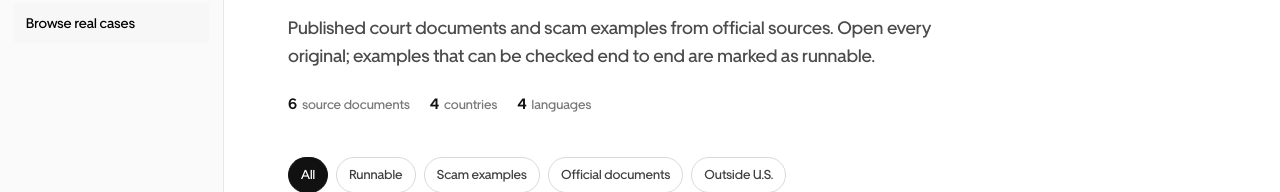
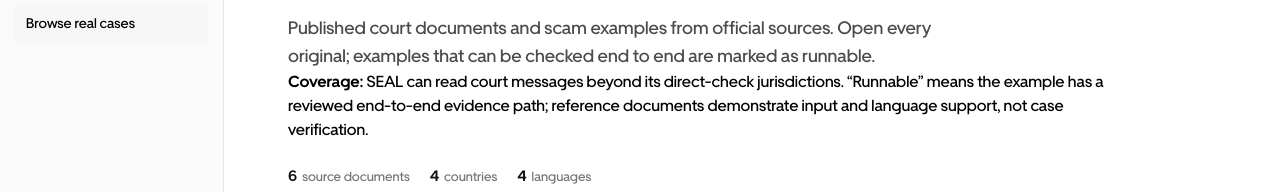
Before and after one commit to Davemafy/seal, a Next.js app: page /browse in a window 1280 px wide. Shown: the part 151-343 px from the top of the page. Built offline with nearby package versions, Linux system fonts and the light colour scheme; no server answers.

Commit message:
Clarify direct-check coverage in Browse

```diff
--- a/app/browse/page.tsx
+++ b/app/browse/page.tsx
@@ -40,6 +40,7 @@ export default function Browse(){
     <p className="browse-eyebrow">PUBLIC SOURCE LIBRARY</p>
     <h1>Browse real cases</h1>
     <p className="browse-deck">Published court documents and scam examples from official sources. Open every original; examples that can be checked end to end are marked as runnable.</p>
+    <p className="browse-scope"><strong>Coverage:</strong> SEAL can read court messages beyond its direct-check jurisdictions. “Runnable” means the example has a reviewed end-to-end evidence path; reference documents demonstrate input and language support, not case verification.</p>
     <div className="browse-proof" aria-label="Browse collection coverage">
      <span><strong>{browseCases.length}</strong> source documents</span>
      <span><strong>{countryCount}</strong> countries</span>
```
